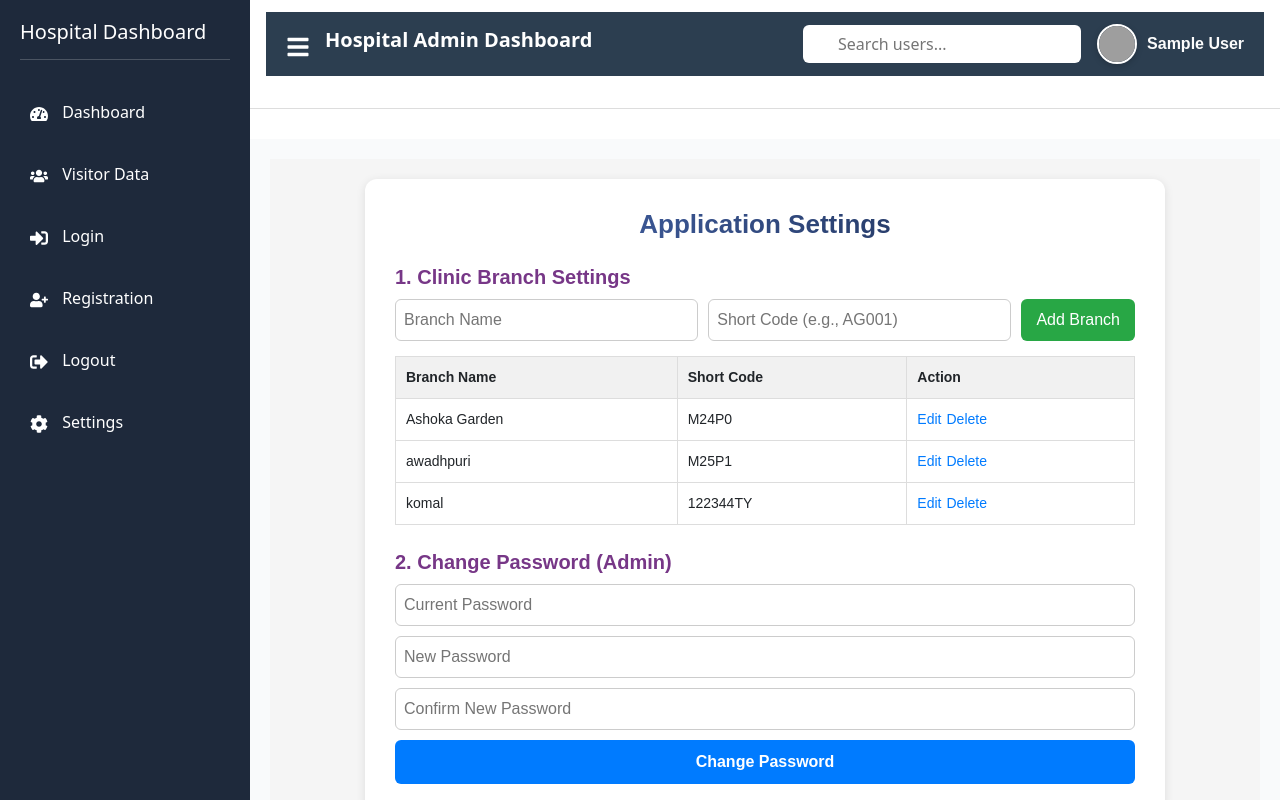
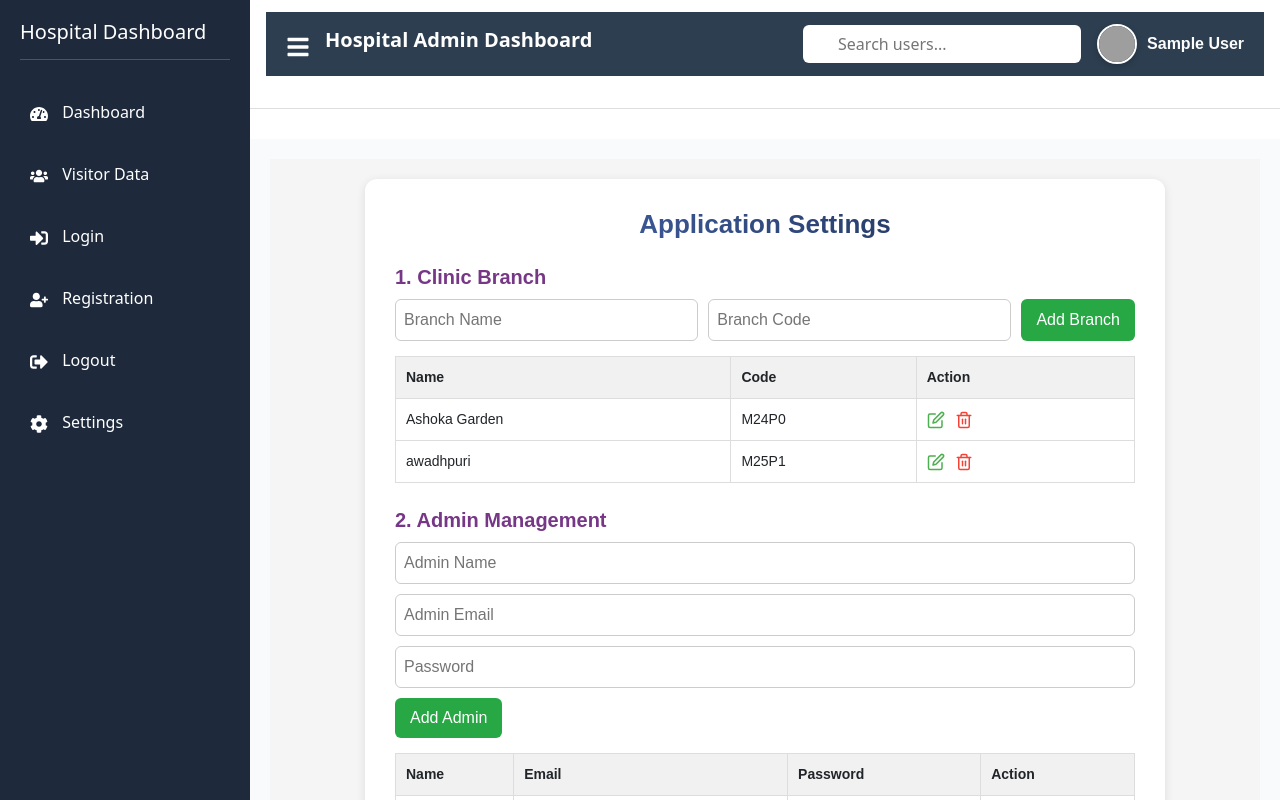
Before and after one commit to ANKITA7722/Patient-Data-Managment-System-, a React (Vite) app in the folder Frontend/: page /settings in a window 1280 px wide. Shown: the top 800 px of the page. Built offline with nearby package versions, Linux system fonts and the light colour scheme; data requests are answered from the project's data file; sample sign-in values are in the browser's storage; grey boxes are pictures that could not be loaded.

Commit message:
complete admin managment and add icon

```diff
--- a/Frontend/db.json
+++ b/Frontend/db.json
@@ -1,9 +1,15 @@
 {
   "admin": [
     {
-      "id": 1,
-      "name": "Ankita",
+      "id": "8430",
+      "name": "admin",
       "email": "admin@gmail.com",
+      "password": "admin@123"
+    },
+    {
+      "id": "ede8",
+      "name": "ankita",
+      "email": "ankita@gmail.com",
       "password": "admin@123"
     }
   ],
@@ -64,11 +70,6 @@
       "id": "9ef4",
       "name": "awadhpuri",
       "code": "M25P1"
-    },
-    {
-      "id": "595f",
-      "name": "komal",
-      "code": "122344TY"
     }
   ]
 }
--- a/Frontend/src/Dashboard/Settings.jsx
+++ b/Frontend/src/Dashboard/Settings.jsx
@@ -1,472 +1,303 @@
-// import React, { useState } from "react";
-// import "../css/Dashboard/Settings.css"; // Import normal CSS
-
-// function Settings() {
-//   // ✅ State variables
-//   const [branches, setBranches] = useState([]);
-//   const [newBranchName, setNewBranchName] = useState("");
-//   const [newBranchShortName, setNewBranchShortName] = useState("");
-//   const [editBranchId, setEditBranchId] = useState(null);
-
-//   const [currentPassword, setCurrentPassword] = useState("");
-//   const [newPassword, setNewPassword] = useState("");
-//   const [confirmNewPassword, setConfirmNewPassword] = useState("");
-
-//   // ✅ FIX: initialize message as object, not undefined
-//   const [message, setMessage] = useState({ text: "", type: "" });
-
-//   // ✅ Helper function to clear message
-//   const clearMessage = () => setMessage({ text: "", type: "" });
-
-//   // ✅ Header rendering function
-//   const renderHeader = (title, showBack = false) => (
-//     <header className="header">
-//       {showBack && (
-//         <button className="back-btn" onClick={() => window.history.back()}>
-//           ← Back
-//         </button>
-//       )}
-//       <h1>{title}</h1>
-//     </header>
-//   );
-
-//   // ✅ Branch handlers
-//   const handleAddBranch = () => {
-//     if (!newBranchName || !newBranchShortName) {
-//       setMessage({ text: "Please fill all fields.", type: "error" });
-//       return;
-//     }
-
-//     const newBranch = {
-//       id: Date.now(),
-//       name: newBranchName,
-//       code: newBranchShortName,
-//     };
-//     setBranches([...branches, newBranch]);
-//     setNewBranchName("");
-//     setNewBranchShortName("");
-//     setMessage({ text: "Branch added successfully!", type: "success" });
-//   };
-
-//   const handleEditBranch = (id) => {
-//     const branch = branches.find((b) => b.id === id);
-//     setNewBranchName(branch.name);
-//     setNewBranchShortName(branch.code);
-//     setEditBranchId(id);
-//   };
-
-//   const handleUpdateBranch = () => {
-//     setBranches(
-//       branches.map((b) =>
-//         b.id === editBranchId
-//           ? { ...b, name: newBranchName, code: newBranchShortName }
-//           : b
-//       )
-//     );
-//     setEditBranchId(null);
-//     setNewBranchName("");
-//     setNewBranchShortName("");
-//     setMessage({ text: "Branch updated successfully!", type: "success" });
-//   };
-
-//   const handleDeleteBranch = (id) => {
-//     setBranches(branches.filter((b) => b.id !== id));
-//     setMessage({ text: "Branch deleted successfully!", type: "info" });
-//   };
-
-//   // ✅ Password change handler
-//   const handleChangePassword = () => {
-//     if (!currentPassword || !newPassword || !confirmNewPassword) {
-//       setMessage({ text: "All password fields are required.", type: "error" });
-//       return;
-//     }
-
-//     if (newPassword !== confirmNewPassword) {
-//       setMessage({ text: "Passwords do not match.", type: "error" });
-//       return;
-//     }
-
-//     setMessage({ text: "Password changed successfully!", type: "success" });
-//     setCurrentPassword("");
-//     setNewPassword("");
-//     setConfirmNewPassword("");
-//   };
-
-//   return (
-//     <div className="settings-container">
-
-
-//       <div className="settings-box">
-//         <h2>Application Settings</h2>
-
-//         {/* ✅ Message Section */}
-//         {message.text && (
-//           <div className={`message ${message.type}`}>{message.text}</div>
-//         )}
-
-//         {/* ✅ Branch Section */}
-//         <section className="branch-section">
-//           <h3>1. Clinic Branch Settings</h3>
-
-//           <div className="branch-inputs">
-//             <input
-//               type="text"
-//               value={newBranchName}
-//               onChange={(e) => setNewBranchName(e.target.value)}
-//               placeholder="Branch Name"
-//             />
-//             <input
-//               type="text"
-//               value={newBranchShortName}
-//               onChange={(e) => setNewBranchShortName(e.target.value.toUpperCase())}
-//               placeholder="Short Code (e.g., AG001)"
-//             />
-//             <button onClick={editBranchId ? handleUpdateBranch : handleAddBranch}>
-//               {editBranchId ? "Update Branch" : "Add Branch"}
-//             </button>
-//           </div>
-
-//           {editBranchId && (
-//             <button className="cancel-btn" onClick={clearMessage}>
-//               Cancel Edit
-//             </button>
-//           )}
-
-//           {/* ✅ Branch Table */}
-//           <table>
-//             <thead>
-//               <tr>
-//                 <th>Branch Name</th>
-//                 <th>Short Code</th>
-//                 <th>Action</th>
-//               </tr>
-//             </thead>
-//             <tbody>
-//               {branches.length > 0 ? (
-//                 branches.map((b) => (
-//                   <tr key={b.id}>
-//                     <td>{b.name}</td>
-//                     <td>{b.code}</td>
-//                     <td>
-//                       <button onClick={() => handleEditBranch(b.id)}>Edit</button>
-//                       <button onClick={() => handleDeleteBranch(b.id)}>Delete</button>
-//                     </td>
-//                   </tr>
-//                 ))
-//               ) : (
-//                 <tr>
-//                   <td colSpan="3" className="no-branch">
-//                     No branches found.
-//                   </td>
-//                 </tr>
-//               )}
-//             </tbody>
-//           </table>
-//         </section>
-
-//         {/* ✅ Change Password Section */}
-//         <section className="password-section">
-//           <h3>2. Change Password (Admin)</h3>
-//           <input
-//             type="password"
-//             placeholder="Current Password"
-//             value={currentPassword}
-//             onChange={(e) => setCurrentPassword(e.target.value)}
-//           />
-//           <input
-//             type="password"
-//             placeholder="New Password"
-//             value={newPassword}
-//             onChange={(e) => setNewPassword(e.target.value)}
-//           />
-//           <input
-//             type="password"
-//             placeholder="Confirm New Password"
-//             value={confirmNewPassword}
-//             onChange={(e) => setConfirmNewPassword(e.target.value)}
-//           />
-//           <button className="change-password-btn" onClick={handleChangePassword}>
-//             Change Password
-//           </button>
-//         </section>
-//       </div>
-//     </div>
-//   );
-// }
-
-// export default Settings;
-
-
-
-import React, { useState, useEffect } from "react";
+import React, { useEffect, useState } from "react";
 import axios from "axios";
 import "../css/Dashboard/Settings.css";
+import { FiEdit, FiTrash2 } from "react-icons/fi";
 
-const API_URL = "http://localhost:3000/branches";
+/* ================= API ENDPOINTS ================= */
+const BRANCH_API = "http://localhost:3000/branches";
+const ADMIN_API = "http://localhost:3000/admin";
 
 function Settings() {
+  /* ================= BRANCH STATES ================= */
   const [branches, setBranches] = useState([]);
   const [newBranchName, setNewBranchName] = useState("");
   const [newBranchShortName, setNewBranchShortName] = useState("");
   const [editBranchId, setEditBranchId] = useState(null);
 
-  const [currentPassword, setCurrentPassword] = useState("");
-  const [newPassword, setNewPassword] = useState("");
-  const [confirmNewPassword, setConfirmNewPassword] = useState("");
+  /* ================= ADMIN STATES ================= */
+  const [admins, setAdmins] = useState([]);
+  const [adminName, setAdminName] = useState("");
+  const [adminEmail, setAdminEmail] = useState("");
+  const [adminPassword, setAdminPassword] = useState("");
+  const [editAdminId, setEditAdminId] = useState(null);
 
+  /* ================= COMMON ================= */
   const [message, setMessage] = useState({ text: "", type: "" });
-  const [loading, setLoading] = useState(false);
 
   const clearMessage = () => setMessage({ text: "", type: "" });
 
-  // Load branches from JSON Server
+  /* ================= LOAD DATA ================= */
   const loadBranches = async () => {
-    setLoading(true);
     try {
-      const res = await axios.get(API_URL);
+      const res = await axios.get(BRANCH_API);
       setBranches(res.data || []);
-    } catch (err) {
-      console.error("Load branches error:", err);
-      setMessage({ text: "Failed to load branches from server.", type: "error" });
-    } finally {
-      setLoading(false);
+    } catch {
+      setMessage({ text: "Failed to load branches", type: "error" });
+    }
+  };
+
+  const loadAdmins = async () => {
+    try {
+      const res = await axios.get(ADMIN_API);
+      setAdmins(res.data || []);
+    } catch {
+      setMessage({ text: "Failed to load admins", type: "error" });
     }
   };
 
   useEffect(() => {
     loadBranches();
+    loadAdmins();
   }, []);
 
-  // Add Branch
+  /* ================= BRANCH CRUD ================= */
   const handleAddBranch = async () => {
     clearMessage();
-
-    if (!newBranchName.trim() || !newBranchShortName.trim()) {
-      setMessage({ text: "Please fill all fields.", type: "error" });
-      return;
+    if (!newBranchName || !newBranchShortName) {
+      return setMessage({ text: "Fill all branch fields", type: "error" });
     }
 
     try {
-      const payload = {
-        name: newBranchName.trim(),
-        code: newBranchShortName.trim(),
-      };
-
-      await axios.post(API_URL, payload);
-      setMessage({ text: "Branch added successfully!", type: "success" });
-
+      await axios.post(BRANCH_API, {
+        name: newBranchName,
+        code: newBranchShortName,
+      });
       setNewBranchName("");
       setNewBranchShortName("");
       loadBranches();
-    } catch (err) {
-      console.error("Add branch error:", err);
-      setMessage({ text: "API Error: Unable to add branch.", type: "error" });
+      setMessage({ text: "Branch Added", type: "success" });
+    } catch {
+      setMessage({ text: "Add branch failed", type: "error" });
     }
   };
 
-  // Edit: Load to input
   const handleEditBranch = (id) => {
-    clearMessage();
     const branch = branches.find((b) => b.id === id);
-
-    if (!branch) {
-      setMessage({ text: "Branch not found.", type: "error" });
-      return;
-    }
-
+    if (!branch) return;
     setNewBranchName(branch.name);
     setNewBranchShortName(branch.code);
     setEditBranchId(id);
   };
 
-  // Update Branch
   const handleUpdateBranch = async () => {
-    clearMessage();
-
-    if (!editBranchId) {
-      setMessage({ text: "No branch selected for update.", type: "error" });
-      return;
-    }
-
-    if (!newBranchName.trim() || !newBranchShortName.trim()) {
-      setMessage({ text: "Please fill all fields.", type: "error" });
-      return;
-    }
-
+    if (!editBranchId) return;
     try {
-      const payload = {
-        name: newBranchName.trim(),
-        code: newBranchShortName.trim(),
-      };
-
-      await axios.put(`${API_URL}/${editBranchId}`, payload);
-
-      setMessage({ text: "Branch updated successfully!", type: "success" });
-
+      await axios.put(`${BRANCH_API}/${editBranchId}`, {
+        name: newBranchName,
+        code: newBranchShortName,
+      });
       setEditBranchId(null);
       setNewBranchName("");
       setNewBranchShortName("");
       loadBranches();
-    } catch (err) {
-      console.error("Update branch error:", err);
-      setMessage({ text: "API Error: Unable to update branch.", type: "error" });
+      setMessage({ text: "Branch Updated", type: "success" });
+    } catch {
+      setMessage({ text: "Update failed", type: "error" });
     }
   };
 
-  // Delete Branch
   const handleDeleteBranch = async (id) => {
-    clearMessage();
-
     if (!window.confirm("Delete this branch?")) return;
-
     try {
-      await axios.delete(`${API_URL}/${id}`);
-
-      setMessage({ text: "Branch deleted successfully.", type: "info" });
-
-      if (editBranchId === id) {
-        setEditBranchId(null);
-        setNewBranchName("");
-        setNewBranchShortName("");
-      }
-
+      await axios.delete(`${BRANCH_API}/${id}`);
       loadBranches();
-    } catch (err) {
-      console.error("Delete branch error:", err);
-      setMessage({ text: "API Error: Unable to delete branch.", type: "error" });
+      setMessage({ text: "Branch Deleted", type: "info" });
+    } catch {
+      setMessage({ text: "Delete failed", type: "error" });
     }
   };
 
-  // Cancel editing
-  const handleCancelEdit = () => {
+  /* ================= ADMIN CRUD ================= */
+  const handleAddAdmin = async () => {
     clearMessage();
-    setEditBranchId(null);
-    setNewBranchName("");
-    setNewBranchShortName("");
+    if (!adminName || !adminEmail || !adminPassword) {
+      return setMessage({ text: "Fill all admin fields", type: "error" });
+    }
+    try {
+      await axios.post(ADMIN_API, {
+        name: adminName,
+        email: adminEmail,
+        password: adminPassword,
+      });
+      setAdminName("");
+      setAdminEmail("");
+      setAdminPassword("");
+      loadAdmins();
+      setMessage({ text: "✅ Admin Added", type: "success" });
+    } catch {
+      setMessage({ text: "❌ Admin add failed", type: "error" });
+    }
   };
 
-  // Change Password (Your old logic)
-  const handleChangePassword = () => {
+  const handleEditAdmin = (admin) => {
     clearMessage();
-
-    if (!currentPassword || !newPassword || !confirmNewPassword) {
-      setMessage({ text: "All password fields are required.", type: "error" });
-      return;
-    }
-
-    if (newPassword !== confirmNewPassword) {
-      setMessage({ text: "Passwords do not match.", type: "error" });
-      return;
-    }
-
-    setMessage({ text: "Password changed successfully!", type: "success" });
-    setCurrentPassword("");
-    setNewPassword("");
-    setConfirmNewPassword("");
+    setEditAdminId(admin.id);
+    setAdminName(admin.name);
+    setAdminEmail(admin.email);
+    setAdminPassword(admin.password);
   };
 
+  const handleUpdateAdmin = async () => {
+    clearMessage();
+    if (!editAdminId)
+      return setMessage({ text: "Select admin first", type: "error" });
+    if (!adminName || !adminEmail || !adminPassword)
+      return setMessage({ text: "Fill all admin fields", type: "error" });
+
+    try {
+      await axios.put(`${ADMIN_API}/${editAdminId}`, {
+        id: editAdminId, // JSON server needs matching id
+        name: adminName,
+        email: adminEmail,
+        password: adminPassword,
+      });
+      setEditAdminId(null);
+      setAdminName("");
+      setAdminEmail("");
+      setAdminPassword("");
+      loadAdmins();
+      setMessage({ text: "Admin Updated", type: "success" });
+    } catch {
+      setMessage({ text: "Update failed", type: "error" });
+    }
+  };
+
+  const handleDeleteAdmin = async (id) => {
+    if (!window.confirm("Delete admin?")) return;
+    try {
+      await axios.delete(`${ADMIN_API}/${id}`);
+      loadAdmins();
+      setMessage({ text: "Admin Deleted", type: "info" });
+    } catch {
+      setMessage({ text: "Delete failed", type: "error" });
+    }
+  };
+
+  const cancelAdminEdit = () => {
+    clearMessage();
+    setEditAdminId(null);
+    setAdminName("");
+    setAdminEmail("");
+    setAdminPassword("");
+  };
+
+  /* ================= JSX ================= */
   return (
     <div className="settings-container">
       <div className="settings-box">
         <h2>Application Settings</h2>
 
-        {message.text && <div className={`message ${message.type}`}>{message.text}</div>}
+        {message.text && (
+          <div className={`message ${message.type}`}>{message.text}</div>
+        )}
 
-        {/* BRANCH SECTION */}
+        {/* ======= BRANCH SECTION ======= */}
         <section className="branch-section">
-          <h3>1. Clinic Branch Settings</h3>
-
+          <h3>1. Clinic Branch</h3>
           <div className="branch-inputs">
             <input
-              type="text"
+              placeholder="Branch Name"
               value={newBranchName}
               onChange={(e) => setNewBranchName(e.target.value)}
-              placeholder="Branch Name"
             />
             <input
-              type="text"
+              placeholder="Branch Code"
               value={newBranchShortName}
-              onChange={(e) =>
-                setNewBranchShortName(e.target.value.toUpperCase())
-              }
-              placeholder="Short Code (e.g., AG001)"
+              onChange={(e) => setNewBranchShortName(e.target.value)}
             />
-
-            <button onClick={editBranchId ? handleUpdateBranch : handleAddBranch}>
+            <button
+              onClick={editBranchId ? handleUpdateBranch : handleAddBranch}
+            >
               {editBranchId ? "Update Branch" : "Add Branch"}
             </button>
           </div>
-
-          {editBranchId && (
-            <button className="cancel-btn" onClick={handleCancelEdit}>
-              Cancel Edit
-            </button>
-          )}
-
-          {loading ? (
-            <p>Loading branches...</p>
-          ) : (
           <table>
             <thead>
               <tr>
-                  <th>Branch Name</th>
-                  <th>Short Code</th>
+                <th>Name</th>
+                <th>Code</th>
                 <th>Action</th>
               </tr>
             </thead>
-
             <tbody>
-                {branches.length ? (
-                  branches.map((b) => (
+              {branches.map((b) => (
                 <tr key={b.id}>
                   <td>{b.name}</td>
                   <td>{b.code}</td>
                   <td>
-                        <button onClick={() => handleEditBranch(b.id)}>Edit</button>
-                        <button onClick={() => handleDeleteBranch(b.id)}>Delete</button>
+                    <FiEdit
+                      className="icon edit-icon"
+                      onClick={() => handleEditBranch(b.id)}
+                    />
+                    <FiTrash2
+                      className="icon delete-icon"
+                      onClick={() => handleDeleteBranch(b.id)}
+                    />
                   </td>
                 </tr>
-                  ))
-                ) : (
+              ))}
+            </tbody>
+          </table>
+        </section>
+
+        {/* ======= ADMIN SECTION ======= */}
+        <section className="password-section">
+          <h3>2. Admin Management</h3>
+          <input
+            placeholder="Admin Name"
+            value={adminName}
+            onChange={(e) => setAdminName(e.target.value)}
+          />
+          <input
+            placeholder="Admin Email"
+            value={adminEmail}
+            onChange={(e) => setAdminEmail(e.target.value)}
+          />
+          <input
+            type="password"
+            placeholder="Password"
+            value={adminPassword}
+            onChange={(e) => setAdminPassword(e.target.value)}
+          />
+          <div className="branch-inputs">
+            <button onClick={editAdminId ? handleUpdateAdmin : handleAddAdmin}>
+              {editAdminId ? "Update Admin" : "Add Admin"}
+            </button>
+            {editAdminId && (
+              <button className="cancel-btn" onClick={cancelAdminEdit}>
+                Cancel Edit
+              </button>
+            )}
+          </div>
+          <table>
+            <thead>
               <tr>
-                    <td colSpan="3" className="no-branch">
-                      No branches found.
+                <th>Name</th>
+                <th>Email</th>
+                <th>Password</th>
+                <th>Action</th>
+              </tr>
+            </thead>
+            <tbody>
+              {admins.map((a) => (
+                <tr key={a.id}>
+                  <td>{a.name}</td>
+                  <td>{a.email}</td>
+                  <td>{a.password}</td>
+                  <td>
+                    <FiEdit
+                      className="icon edit-icon"
+                      onClick={() => handleEditAdmin(a)}
+                    />
+                    <FiTrash2
+                      className="icon delete-icon"
+                      onClick={() => handleDeleteAdmin(a.id)}
+                    />
                   </td>
                 </tr>
-                )}
+              ))}
             </tbody>
           </table>
-          )}
-        </section>
-
-        {/* PASSWORD SECTION */}
-        <section className="password-section">
-          <h3>2. Change Password (Admin)</h3>
-
-          <input
-            type="password"
-            placeholder="Current Password"
-            value={currentPassword}
-            onChange={(e) => setCurrentPassword(e.target.value)}
-          />
-
-          <input
-            type="password"
-            placeholder="New Password"
-            value={newPassword}
-            onChange={(e) => setNewPassword(e.target.value)}
-          />
-
-          <input
-            type="password"
-            placeholder="Confirm New Password"
-            value={confirmNewPassword}
-            onChange={(e) => setConfirmNewPassword(e.target.value)}
-          />
-
-          <button className="change-password-btn" onClick={handleChangePassword}>
-            Change Password
-          </button>
         </section>
       </div>
     </div>
--- a/Frontend/src/css/Dashboard/Settings.css
+++ b/Frontend/src/css/Dashboard/Settings.css
@@ -165,3 +165,22 @@ td button:hover {
 .change-password-btn:hover {
   background: #0056b3;
 }
+
+.icon {
+  cursor: pointer;
+  margin-right: 10px;
+  font-size: 18px;
+  transition: transform 0.2s;
+}
+
+.icon:hover {
+  transform: scale(1.2);
+}
+
+.edit-icon {
+  color: #4CAF50; /* green */
+}
+
+.delete-icon {
+  color: #F44336; /* red */
+}
```
Lines whose indentation alone changed are shown as unchanged.
